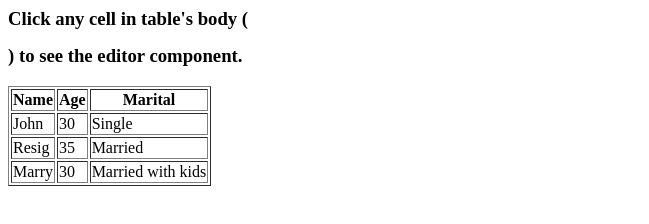
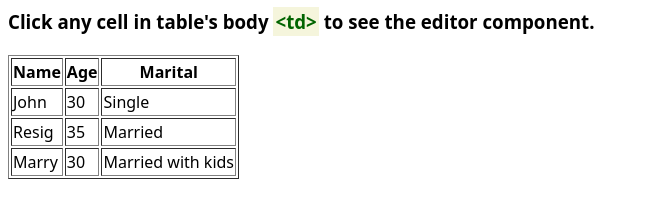
Before and after one commit to tsenyi/EditableField, a React app: page public/index.html in a window 1280 px wide. Shown: the whole page, without its empty margins (0-649 px from the left). Built offline with nearby package versions, Linux system fonts and the light colour scheme.

Commit message:
Fix the browser settings in package.json and description in demo.

```diff
--- a/public/index.html
+++ b/public/index.html
@@ -1,2 +1,8 @@
-<h3>Click any cell in table's body (<pre><td></pre>) to see the editor component.</h3>
-<div id="root"></div>
+<style>
+* {
+    font-family: Nunito, system-ui, -apple-system, Arial, Noto Sans, sans-serif;
+    line-height:1.5
+}
+</style>
+<h3>Click any cell in table's body <code style="background-color: beige;padding: 2px;color: darkgreen;">&lt;td&gt;</code> to see the editor component.</h3>
+<div id="root" style="font-family:Mono"></div>
```
Also changed, not shown: package.json (+13 -0 lines).
